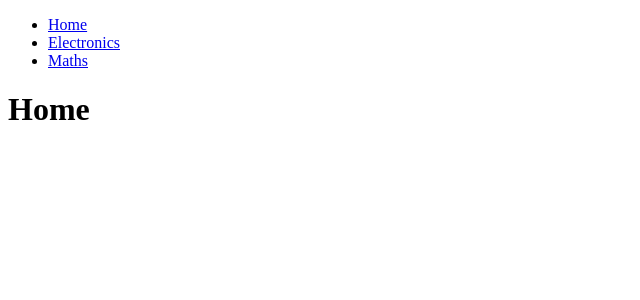
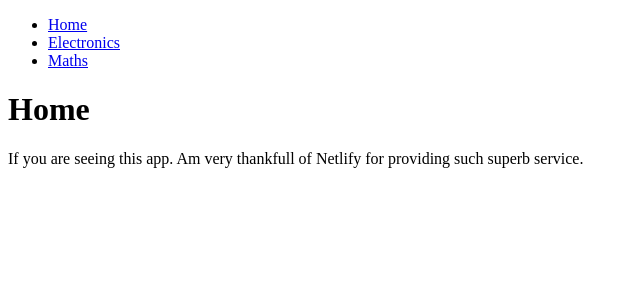
Before and after one commit to SudarshanSMD/react-electronics-calculator, a React (Create React App) app: page / in a window 1280 px wide. Shown: the top 300 px of the page, without its empty margins (0-640 px from the left). Built offline with nearby package versions, Linux system fonts and the light colour scheme.

Commit message:
Test commit to test Netlify

```diff
--- a/src/App.tsx
+++ b/src/App.tsx
@@ -34,5 +34,4 @@ function AppRouter() {
     );
 }
 
-
 export default AppRouter;
--- a/src/Home.tsx
+++ b/src/Home.tsx
@@ -1,7 +1,14 @@
 import React from 'react';
 
 const Home = () => (
-    <h1>Home</h1>
+    <div>
+        <h1>Home</h1>
+        <div>
+            <p>
+                If you are seeing this app. Am very thankfull of Netlify for providing such superb service.
+            </p>
+        </div>
+    </div>
 );
 
 export default Home;
```
Also changed, not shown: src/electronics/resitance/ResistanceCalculator.tsx (+1 -8 lines), 2 other files (tests, documents, lock files or other folders).
